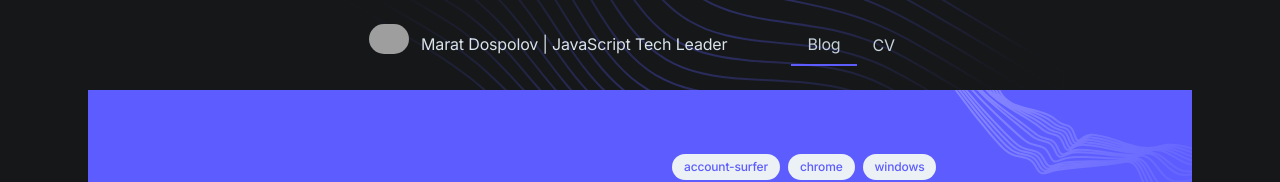
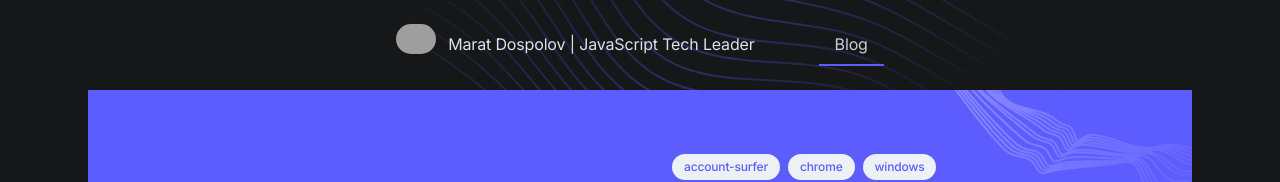
Before and after one commit to dospolov/gatsby-starter-msdos, a Gatsby site: page / in a window 1280 px wide. Shown: the top 182 px of the page. Built offline with nearby package versions, Linux system fonts and the light colour scheme; Gatsby itself is replaced by a stand-in of ours; some packages are replaced by stand-ins of ours; grey boxes are pictures that could not be loaded.

Commit message:
ncu + cv link disabled

```diff
--- a/src/components/Layout/Header/Header.js
+++ b/src/components/Layout/Header/Header.js
@@ -38,7 +38,7 @@ function Header() {
                 Blog
               </Link>
             </li>
-            <li>
+            {/* <li>
               <Link
                 to="/cv-maker"
                 className="text-gray-300 hover:text-gray-200 px-4 py-2 flex items-center transition duration-150 ease-in-out"
@@ -46,7 +46,7 @@ function Header() {
               >
                 CV
               </Link>
-            </li>
+            </li> */}
           </ul>
         </nav>
       </div>
```
Also changed, not shown: package.json (+11 -11 lines), 1 other file.
